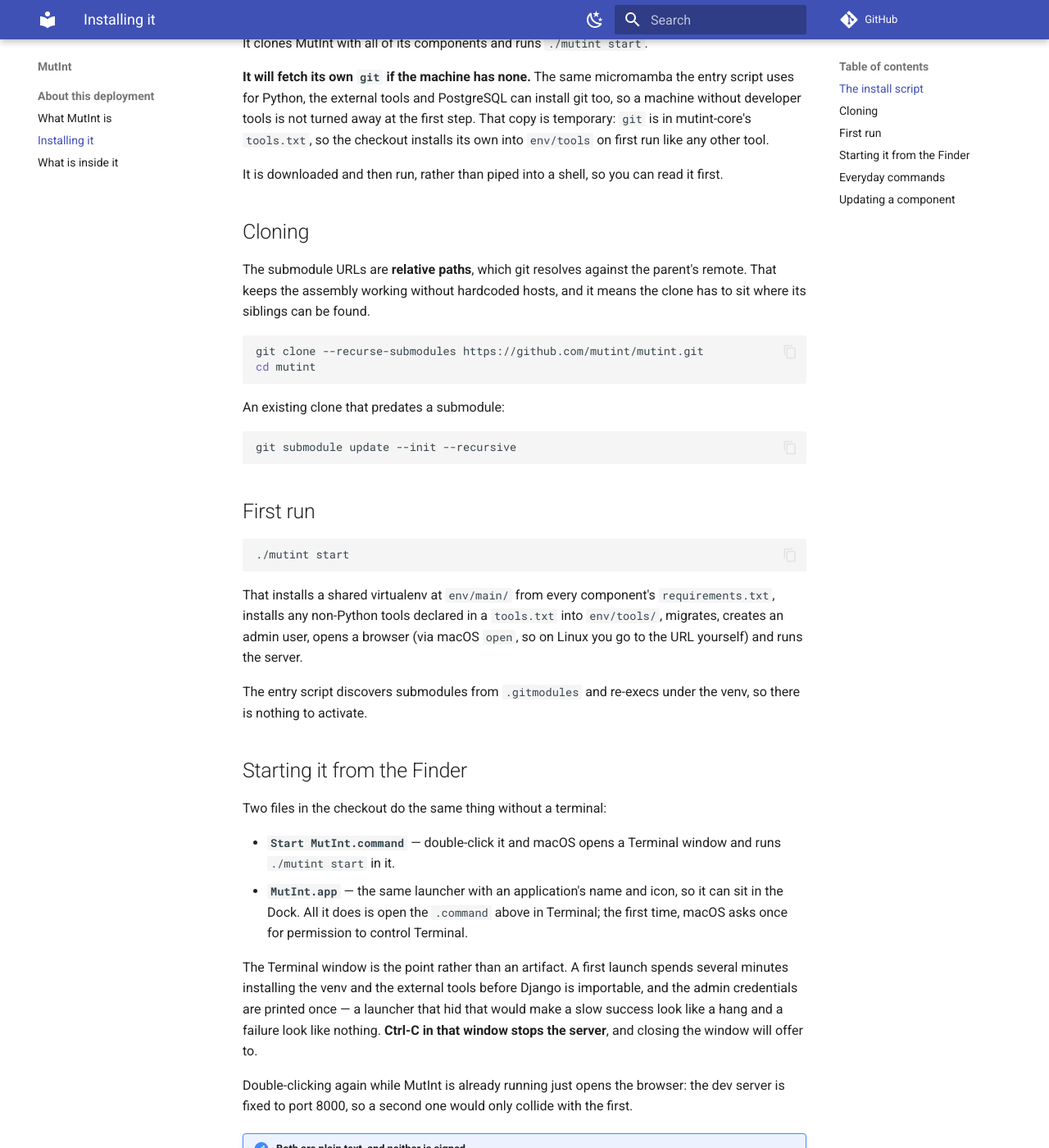
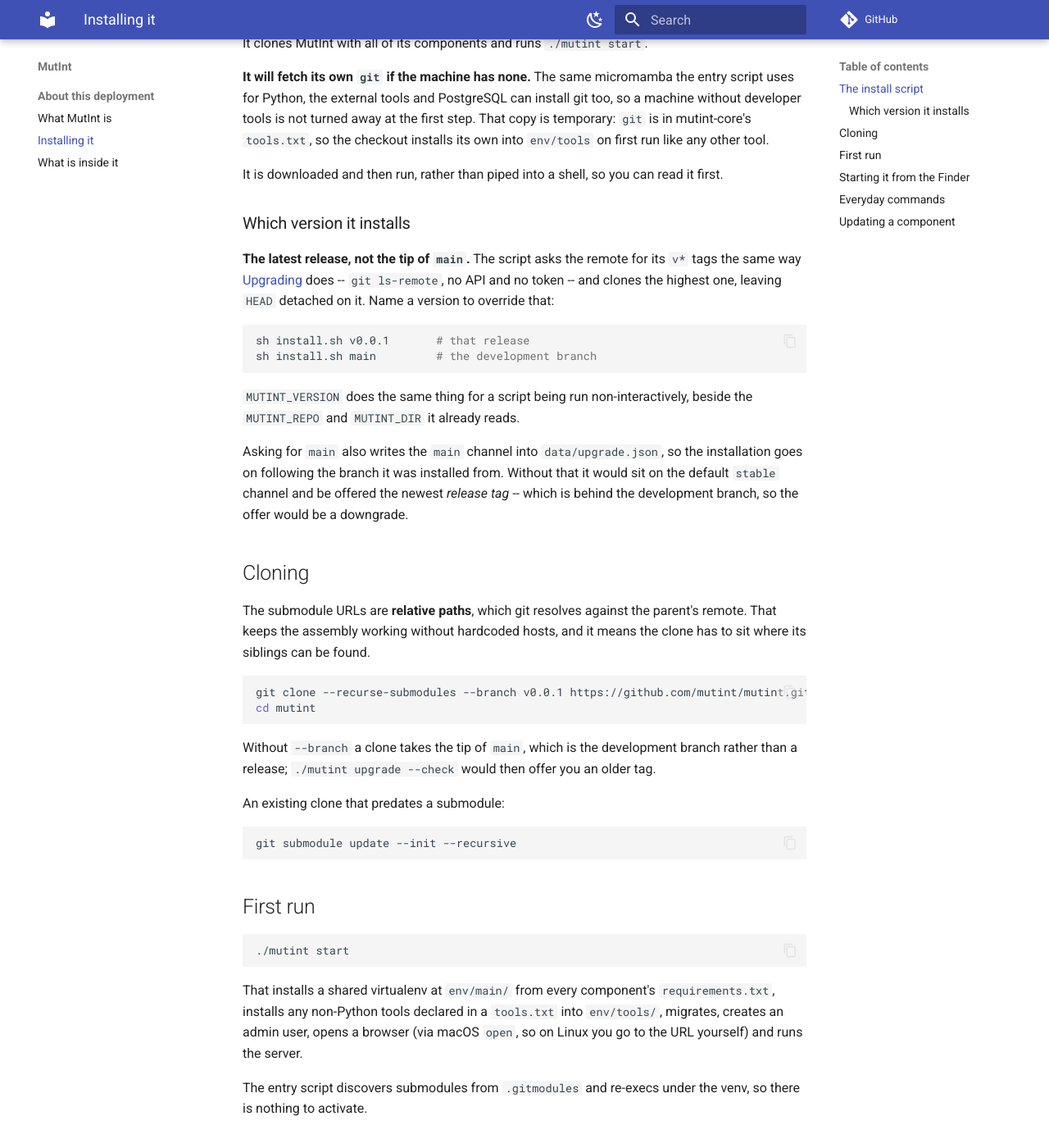
Before and after one commit to mutint/mutint, an MkDocs documentation site: the page built from docs/installing.md, in a window 1280 px wide and 1400 px high, scrolled down 578 px. Shown: the whole window at 82% size. Built offline with MkDocs 1.6.1 and Material for MkDocs 9.7.7, drawn with Linux system fonts in a browser that asks for light colours; comment, search, counter and statistics services are not loaded.

Commit message:
feat: install.sh installs a release, and takes a version
A plain clone took the tip of the default branch. `main` is a development
branch rather than a release, and a fresh installation landed on an untagged
commit while data/upgrade.json defaults to the `stable` channel -- so /upgrade/
offered the newest tag, which is behind the commit just installed.

install.sh now asks the remote for its `v*` tags with the same `git ls-remote`
upgrade.py uses (no API, no token) and clones the highest one, detached. The
first argument or MUTINT_VERSION names another:

    sh install.sh              # latest release
    sh install.sh v0.0.1       # that release
    sh install.sh main         # the development branch

Tag matching is as strict as upgrade.py's TAG_RE, and versions compare
component-wise so v0.10.0 beats v0.2.0. Naming `main` also writes the `main`
channel, or that install would meet the same downgrade offer. "Could not reach
the remote" and "the remote has no tags" stay apart, the way upgrade.py keeps
Unreachable apart from an empty answer.

Co-Authored-By: Claude Opus 5 (1M context) <noreply@anthropic.com>
Claude-Session: https://claude.ai/code/session_01QzxWeFsHTQbc7MCQ6FeTCH

````diff
--- a/docs/installing.md
+++ b/docs/installing.md
@@ -29,6 +29,25 @@ any other tool.
 
 It is downloaded and then run, rather than piped into a shell, so you can read it first.
 
+### Which version it installs
+
+**The latest release, not the tip of `main`.** The script asks the remote for its `v*` tags
+the same way [Upgrading](upgrading.md) does -- `git ls-remote`, no API and no token -- and
+clones the highest one, leaving `HEAD` detached on it. Name a version to override that:
+
+```bash
+sh install.sh v0.0.1       # that release
+sh install.sh main         # the development branch
+```
+
+`MUTINT_VERSION` does the same thing for a script being run non-interactively, beside the
+`MUTINT_REPO` and `MUTINT_DIR` it already reads.
+
+Asking for `main` also writes the `main` channel into `data/upgrade.json`, so the installation
+goes on following the branch it was installed from. Without that it would sit on the default
+`stable` channel and be offered the newest *release tag* -- which is behind the development
+branch, so the offer would be a downgrade.
+
 ## Cloning
 
 The submodule URLs are **relative paths**, which git resolves against the parent's remote. That
@@ -36,9 +55,12 @@ keeps the assembly working without hardcoded hosts, and it means the clone has t
 siblings can be found.
 
 ```bash
-git clone --recurse-submodules https://github.com/mutint/mutint.git
+git clone --recurse-submodules --branch v0.0.1 https://github.com/mutint/mutint.git
 cd mutint
 ```
+
+Without `--branch` a clone takes the tip of `main`, which is the development branch rather
+than a release; `./mutint upgrade --check` would then offer you an older tag.
 
 An existing clone that predates a submodule:
 
````
Also changed, not shown: README.md (+12 -1 lines), 1 other file.
